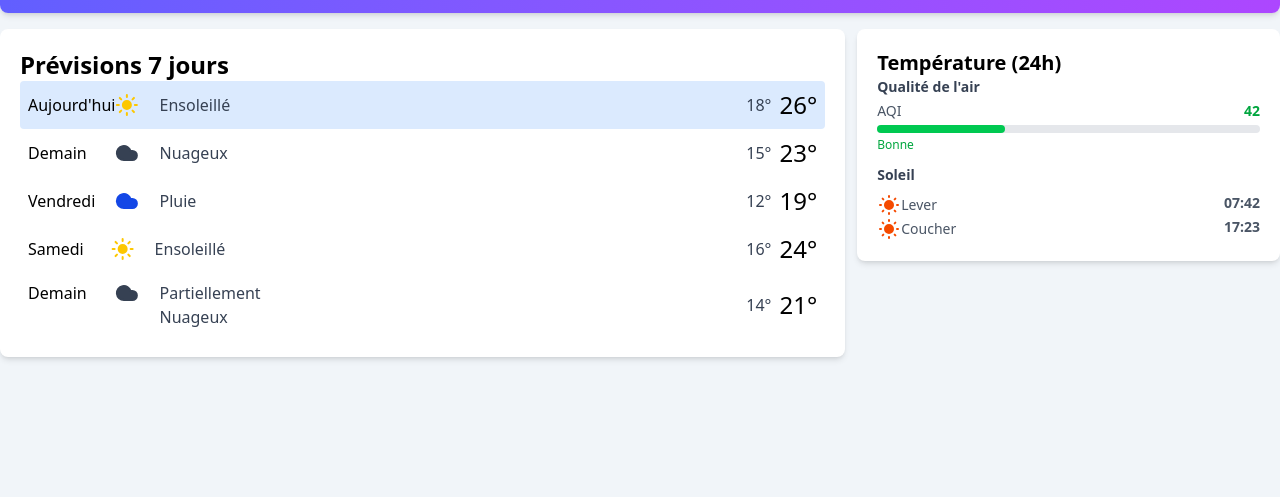
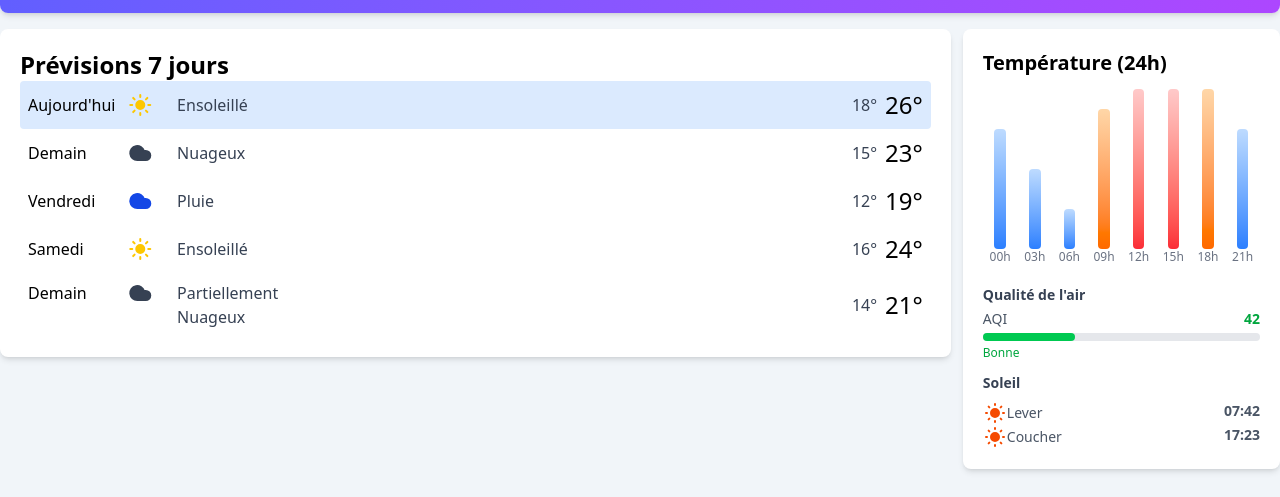
Before and after one commit to antoinebtn/ESGI-Tailwind, a website: page index.html in a window 1280 px wide. Shown: the part 303-800 px from the top of the page. Drawn offline with nearby package versions, Linux system fonts and the light colour scheme; files that its build step writes are made by us from their sources.

Commit message:
temperatures colomns

```diff
--- a/index.html
+++ b/index.html
@@ -53,7 +53,7 @@
 
     </div>
     <div class="flex gap-3 flex-col lg:flex-row">
-        <div class="w-full lg:w-2/3 p-5 rounded-lg shadow-md h-full bg-white">
+        <div class="w-full lg:w-3/4 p-5 rounded-lg shadow-md h-full bg-white">
             <h2 class="text-2xl font-bold">Prévisions 7 jours</h2>
             <div class="flex justify-between items-center bg-blue-100 rounded p-2">
                 <div class="flex justify-items-start md:w-1/4 w-2/3">
@@ -116,9 +116,43 @@
             </div>
         </div>
 
-        <div class="w-full lg:w-1/3 p-5 rounded-lg shadow-md h-full bg-white">
-            <div>
+        <div class="w-full lg:w-1/4 p-5 rounded-lg shadow-md h-full bg-white">
+            <div class="mb-5">
                 <h2 class="text-xl font-bold">Température (24h)</h2>
+                <div class="flex mt-3">
+                    <div class="flex flex-col w-1/8 justify-end items-center">
+                        <div class="h-30 rounded w-1/3 bg-gradient-to-b from-blue-200 to-blue-500"></div>
+                        <span class="text-xs text-gray-500">00h</span>
+                    </div>
+                    <div class="flex flex-col w-1/8 justify-end items-center">
+                        <div class="h-20 rounded w-1/3 bg-gradient-to-b from-blue-200 to-blue-500"></div>
+                        <span class="text-xs text-gray-500">03h</span>
+                    </div>
+                    <div class="flex flex-col w-1/8 justify-end items-center">
+                        <div class="h-10 rounded w-1/3 bg-gradient-to-b from-blue-200 to-blue-500"></div>
+                        <span class="text-xs text-gray-500">06h</span>
+                    </div>
+                    <div class="flex flex-col w-1/8 justify-end items-center">
+                        <div class="h-35 rounded w-1/3 bg-gradient-to-b from-orange-200 to-orange-500"></div>
+                        <span class="text-xs text-gray-500">09h</span>
+                    </div>
+                    <div class="flex flex-col w-1/8 justify-end items-center">
+                        <div class="h-40 rounded w-1/3 bg-gradient-to-b from-red-200 to-red-500"></div>
+                        <span class="text-xs text-gray-500">12h</span>
+                    </div>
+                    <div class="flex flex-col w-1/8 justify-end items-center">
+                        <div class="h-40 rounded w-1/3 bg-gradient-to-b from-red-200 to-red-500"></div>
+                        <span class="text-xs text-gray-500">15h</span>
+                    </div>
+                    <div class="flex flex-col w-1/8 justify-end items-center">
+                        <div class="h-40 rounded w-1/3 bg-gradient-to-b from-orange-200 to-orange-500"></div>
+                        <span class="text-xs text-gray-500">18h</span>
+                    </div>
+                    <div class="flex flex-col w-1/8 justify-end items-center">
+                        <div class="h-30 rounded w-1/3 bg-gradient-to-b from-blue-200 to-blue-500"></div>
+                        <span class="text-xs text-gray-500">21h</span>
+                    </div>
+                </div>
             </div>
 
             <div>
```
